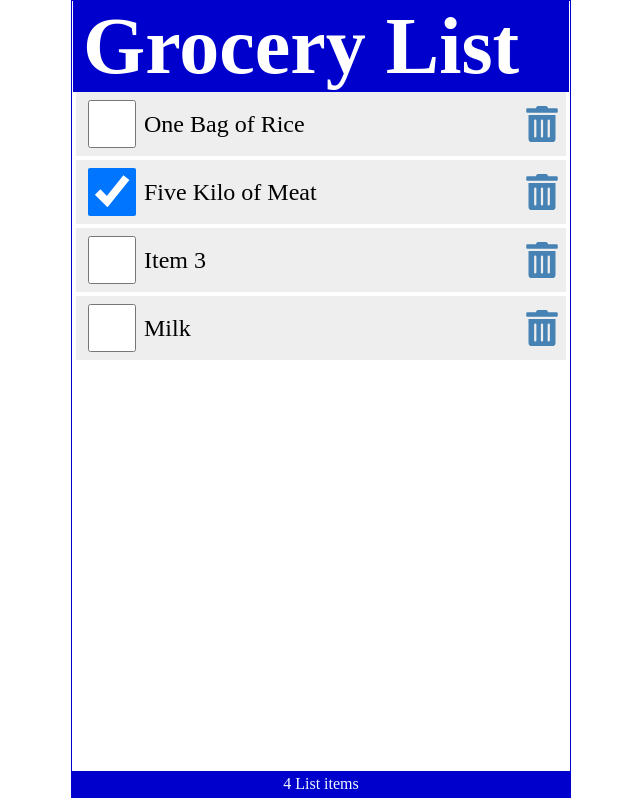
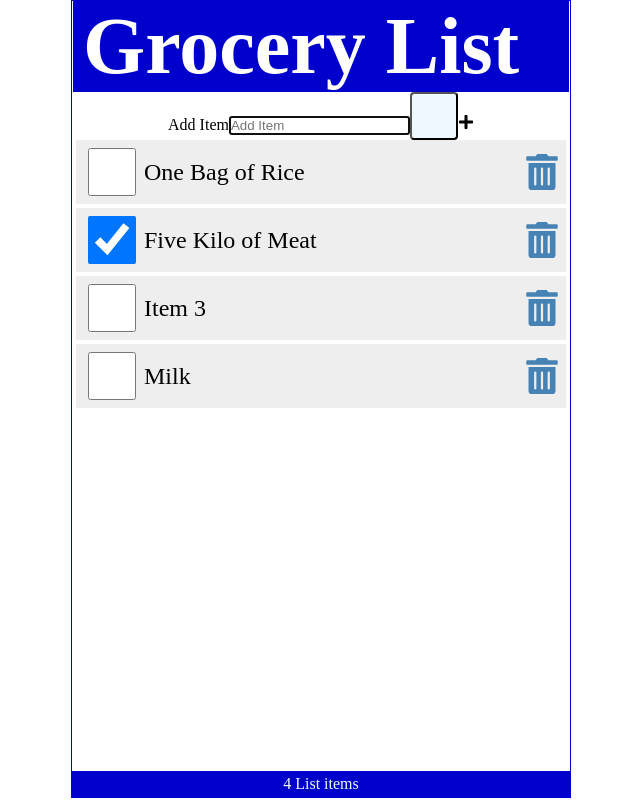
Before and after one commit to Justina177/mern-app-practice, a React (Create React App) app: page / in a window 1280 px wide. Shown: the whole page, without its empty margins (319-959 px from the left). Built offline with nearby package versions, Linux system fonts and the light colour scheme.

Commit message:
Added Additems Component

```diff
--- a/package.json
+++ b/package.json
@@ -8,6 +8,7 @@
     "@testing-library/user-event": "^13.5.0",
     "react": "^18.2.0",
     "react-dom": "^18.2.0",
+    "react-icons": "^4.8.0",
     "react-scripts": "5.0.1",
     "web-vitals": "^2.1.4"
   },
--- /dev/null
+++ b/src/AddItem.js
@@ -0,0 +1,23 @@
+import React from 'react'
+import { FaPlus } from 'react-icons/fa';
+
+const AddItem = () => {
+  return (
+    <form className='addForm'>
+        <label htmlFor='addItem'>Add Item</label>
+        <input
+        autoFocus
+        id='additem'
+        type='text'
+        placeholder='Add Item'
+        required
+        />
+        <button type='submit'
+        aria-label='add Item'
+        />
+            <FaPlus />
+    </form>
+  )
+}
+
+export default AddItem
--- a/src/App.js
+++ b/src/App.js
@@ -2,6 +2,7 @@
 import Footer from './Footer';
 import Header from './Header';
 import { useState } from 'react'
+import AddItem from './AddItem';
 
 function App() {
   const [items, setItems] = useState([
@@ -43,6 +44,7 @@
   return (
     <div className="App">
       <Header title="Grocery List" />
+      <AddItem />
       <Content1
       items={items}
       handleCheck={handleCheck}
--- a/src/Content1.js
+++ b/src/Content1.js
@@ -14,7 +14,6 @@
             ) : (
                 <p style={{ marginTop: '2rem' }}>Your list is Empty.</p>
             )}
-            {/* lesson 7 time 8.00  npm i react-icons -D  */}
         </main>
     )
 }
--- a/src/index.css
+++ b/src/index.css
@@ -94,3 +94,21 @@
   color: red;
   outline: none;
 }
+
+button {
+  height: 48px;
+  min-width: 48px;
+  border-radius: 0.25rem;
+  padding: 0.5rem;
+  font-size: 1rem;
+  background-color: aliceblue;
+  color: blue;
+  cursor: pointer;
+}
+
+button:focus,
+button:hover {
+  color: white;
+  background-color: limegreen;
+  outline: none;
+}
```
Also changed, not shown: 1 other file (tests, documents, lock files or other folders).
